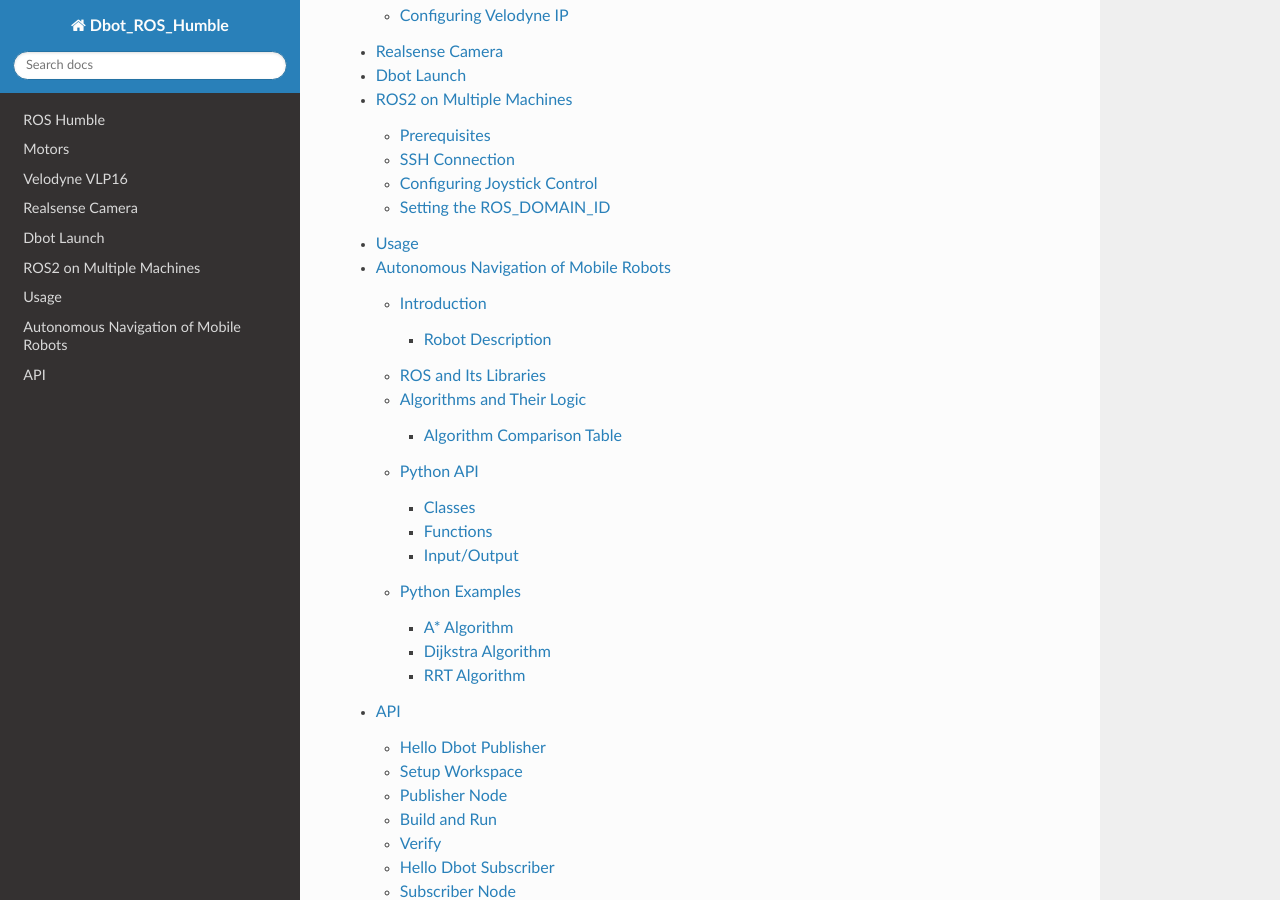
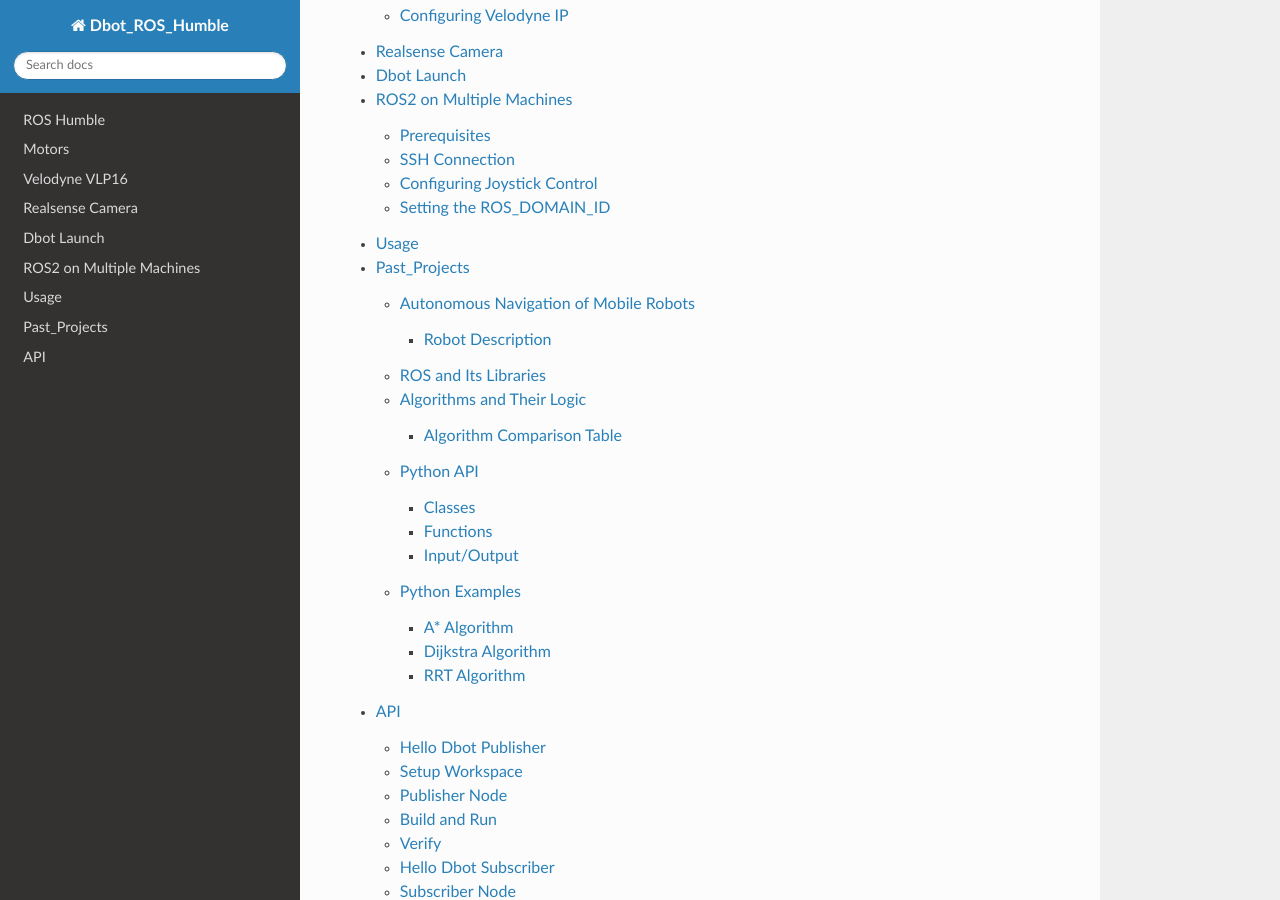
Before and after one commit to Pejman712/DbotROSHumble, a Sphinx documentation site: the page built from docs/source/index.rst, in a window 1280 px wide and 900 px high, scrolled down 1021 px. Built offline with Sphinx 7.4.7 and the Read the Docs theme 3.1.0, drawn with Linux system fonts in a browser that asks for light colours.

Commit message:
Revise title and correct image path in documentation
Updated project title and improved image path.

```diff
--- a/docs/source/past_projects.rst
+++ b/docs/source/past_projects.rst
@@ -1,6 +1,6 @@
+Past_Projects
+=====
 Autonomous Navigation of Mobile Robots
-=====
-Introduction
 ------------
 The robot is designed to transport heavy loads within CERN radiation facilities, where human presence is hazardous due to high radiation levels. Previously, robots were operated via teleoperation, but it posed several challenges, including operator fatigue, camera latency, and delayed control response. Continuous manual control made it difficult for operators to take breaks, leading to inefficiency and safety concerns. Introducing autonomous navigation allows the robot to operate independently during signal loss or operator absence, improving overall safety, efficiency, and enabling short breaks for human operators.
 
@@ -14,7 +14,7 @@
 
 .. for images the use slash not backslash is important. look if the block is not complete for text you have to give 2 lines spaces to end the bloack.
 
-.. Figure:: /Images/D_Bot_Image.png
+.. Figure:: ./../../Images/D_Bot_Image.png
     :alt: D Bot image
     :width: 400px
     :align: center
```
